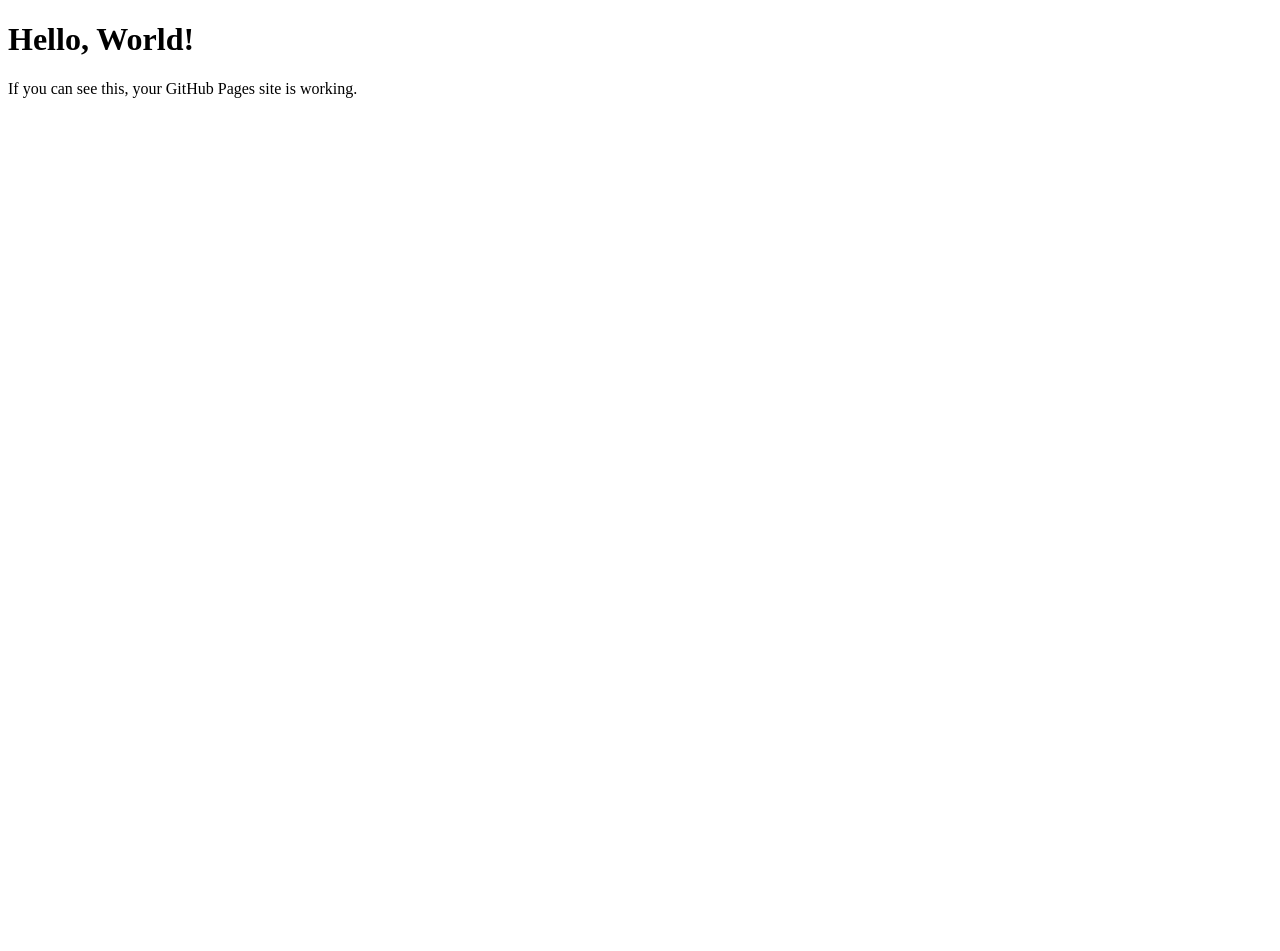
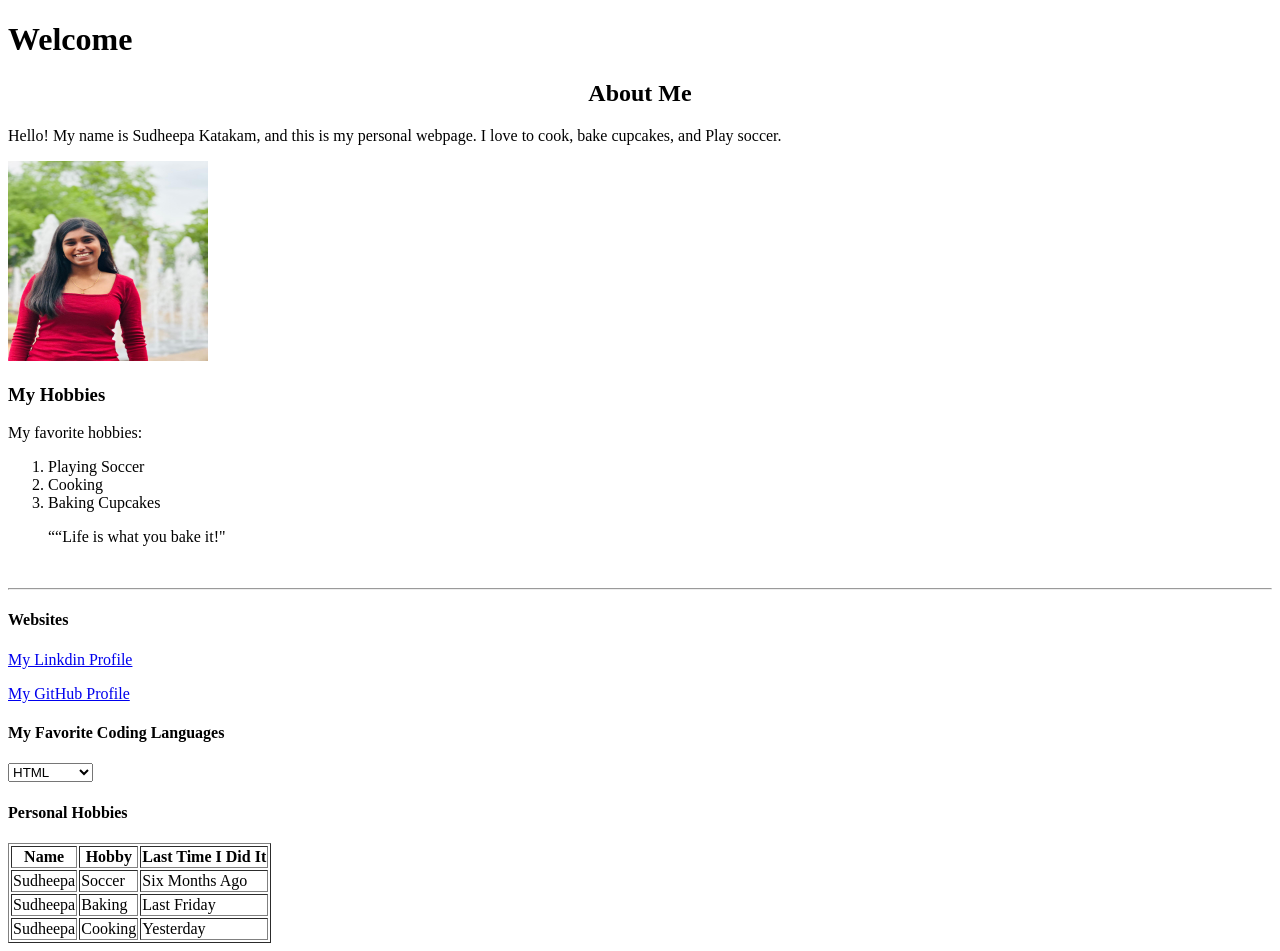
Before and after one commit to katakamsudheepa/web-technologies-fall2024, a plain HTML site: page lab1/index.html in a window 1280 px wide. Before the commit the page ends 800 px from the top, so only its background shows below. Drawn offline with Linux system fonts and the light colour scheme; files whose address does not match are found by name.

Commit message:
index.html

```diff
--- a/lab1/index.html
+++ b/lab1/index.html
@@ -3,10 +3,77 @@
 <head>
     <meta charset="UTF-8">
     <meta name="viewport" content="width=device-width, initial-scale=1.0">
-    <title>Test Page</title>
+    <title>My Personal Page</title>
 </head>
 <body>
-    <h1>Hello, World!</h1>
-    <p>If you can see this, your GitHub Pages site is working.</p>
+
+    <h1>Welcome</h1>
+
+    <center><h2>About Me</h2></center>
+    <p>Hello! My name is Sudheepa Katakam, and this is my personal webpage. I love to cook, bake cupcakes, and Play soccer.</p>
+
+    <img src="/Users/skatakam/Downloads/WhatsApp Image 2024-09-24 at 11.55.05 AM.jpeg" alt="Sudheepa" width="200px" height="200px">
+
+
+    <h3>My Hobbies</h3>
+    <p>My favorite hobbies:</p>
+
+
+    <ol>
+        <li>Playing Soccer</li>
+        <li>Cooking</li>
+        <li>Baking Cupcakes</li>
+    </ol>
+
+
+    <blockquote>““Life is what you bake it!"</blockquote>
+
+
+    <br/>
+    <hr>
+
+
+    <h4>Websites</h4>
+
+
+    <a href="https://www.linkedin.com/in/sudheepa-katakam-7b384b223?utm_source=share&utm_campaign=share_via&utm_content=profile&utm_medium=ios_app">My Linkdin Profile</a>
+
+
+    <p><a href="https://github.com/katakamsudheepa" target="_blank">My GitHub Profile</a></p>
+
+
+    <h4>My Favorite Coding Languages</h4>
+    <select name="languages">
+        <option value="html">HTML</option>
+        <option value="css">CSS</option>
+        <option value="javascript">JavaScript</option>
+        <option value="python">Python</option>
+    </select>
+
+    <h4>Personal Hobbies</h4>
+    <table border="1">
+        <tr>
+            <th>Name</th>
+            <th>Hobby</th>
+            <th>Last Time I Did It</th>
+        </tr>
+        <tr>
+            <td>Sudheepa</td>
+            <td>Soccer</td>
+            <td>Six Months Ago</td>
+        </tr>
+        <tr>
+            <td>Sudheepa</td>
+            <td>Baking</td>
+            <td>Last Friday</td>
+        </tr>
+        <tr>
+            <td>Sudheepa</td>
+            <td>Cooking</td>
+            <td>Yesterday</td>
+        </tr>
+    </table>
+     <!-- Thank You -->
+      <!---End-->
 </body>
 </html>
```
